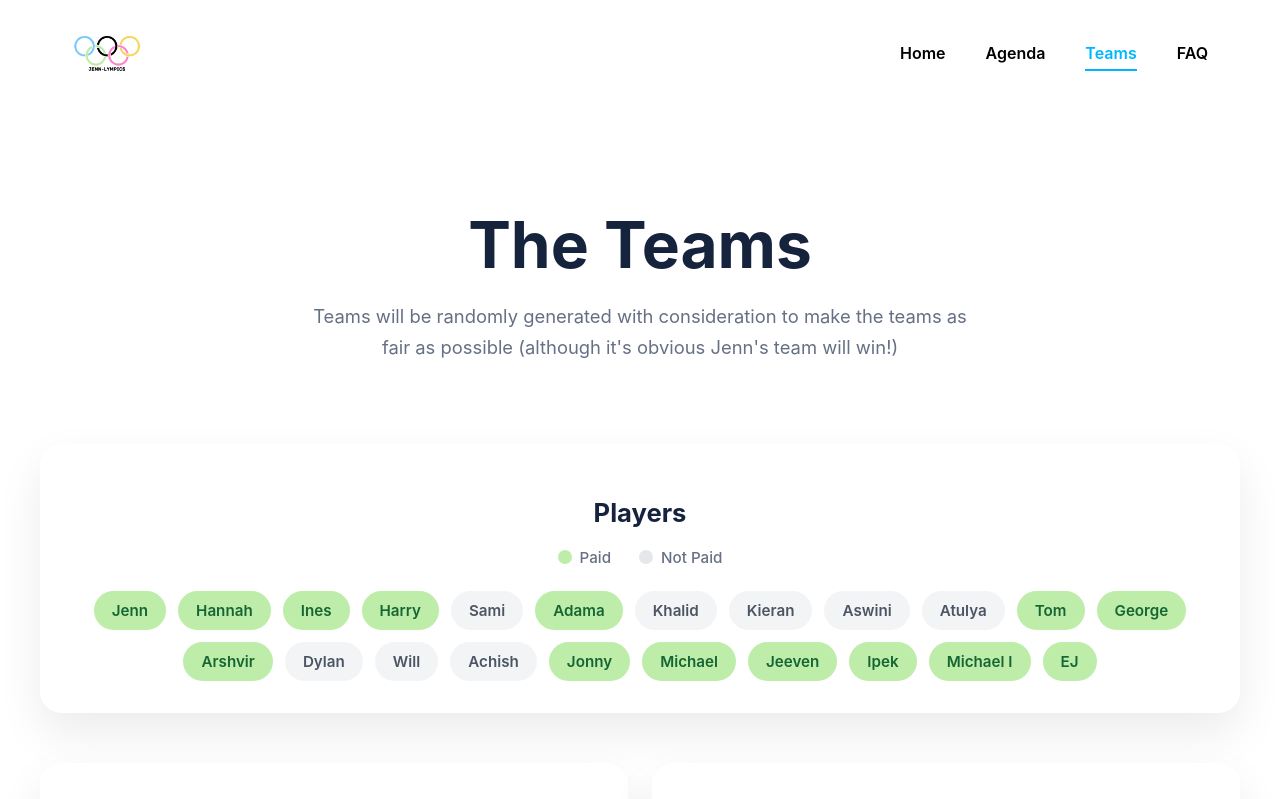
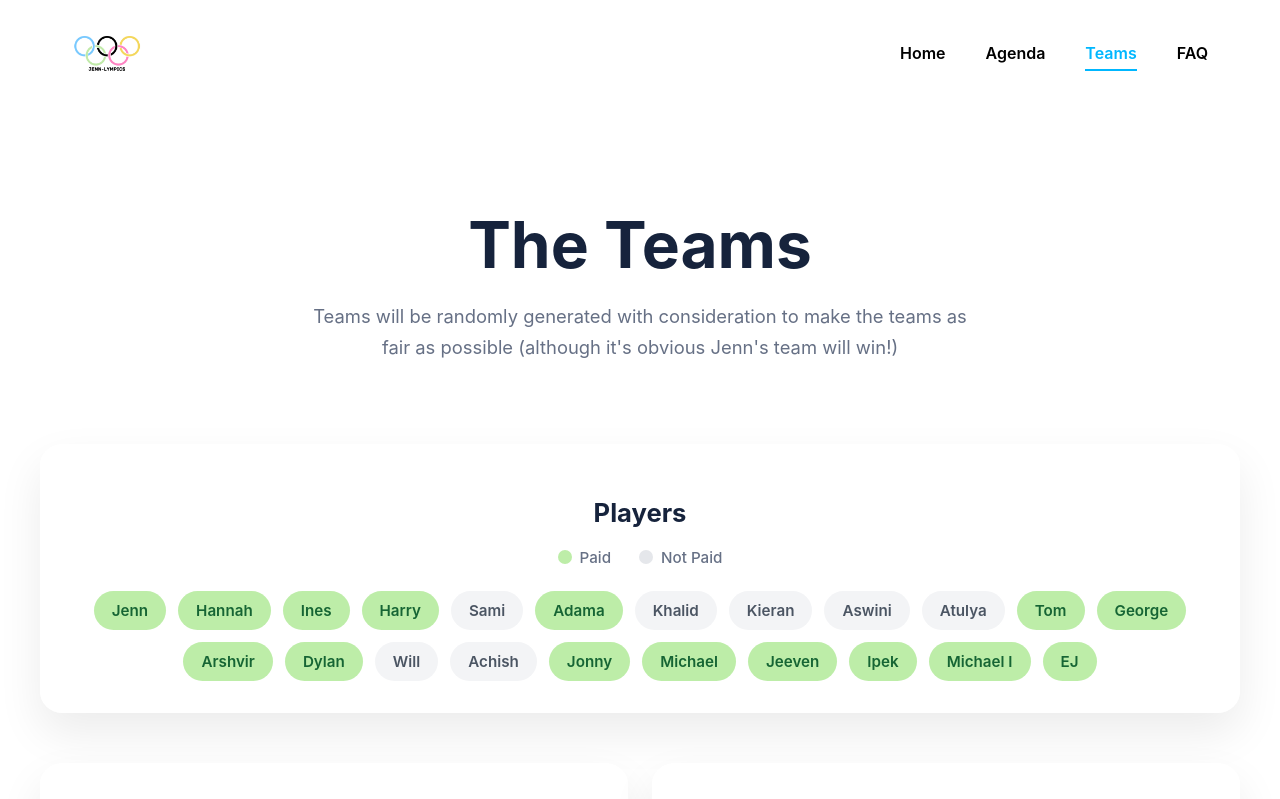
Before and after one commit to Jennipham/jenn-lympics, a React (Vite) app in the folder jenn-lympics-website/: page /teams in a window 1280 px wide. Shown: the top 799 px of the page. Built offline with nearby package versions, Linux system fonts and the light colour scheme.

Commit message:
Update players.ts

```diff
--- a/jenn-lympics-website/src/components/Teams/players.ts
+++ b/jenn-lympics-website/src/components/Teams/players.ts
@@ -12,7 +12,7 @@ export const players = [
         { name: "Tom", paid: true },
         { name: "George", paid: true },
         { name: "Arshvir", paid: true },
-        { name: "Dylan", paid: false },
+        { name: "Dylan", paid: true },
         { name: "Will", paid: false },
         { name: "Achish", paid: false },
         { name: "Jonny", paid: true },
```
